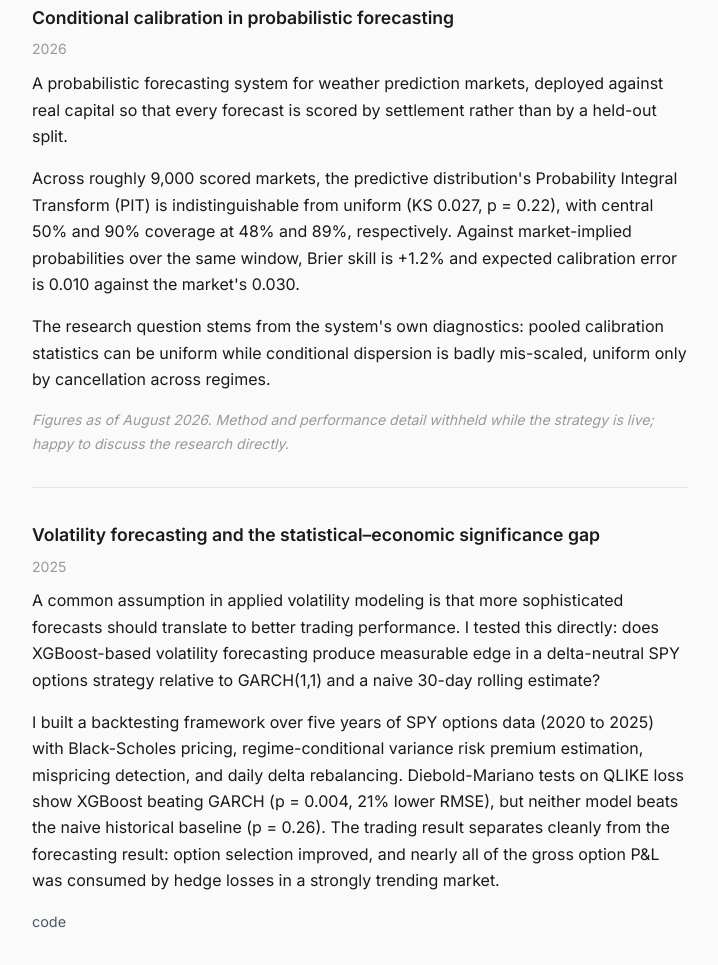
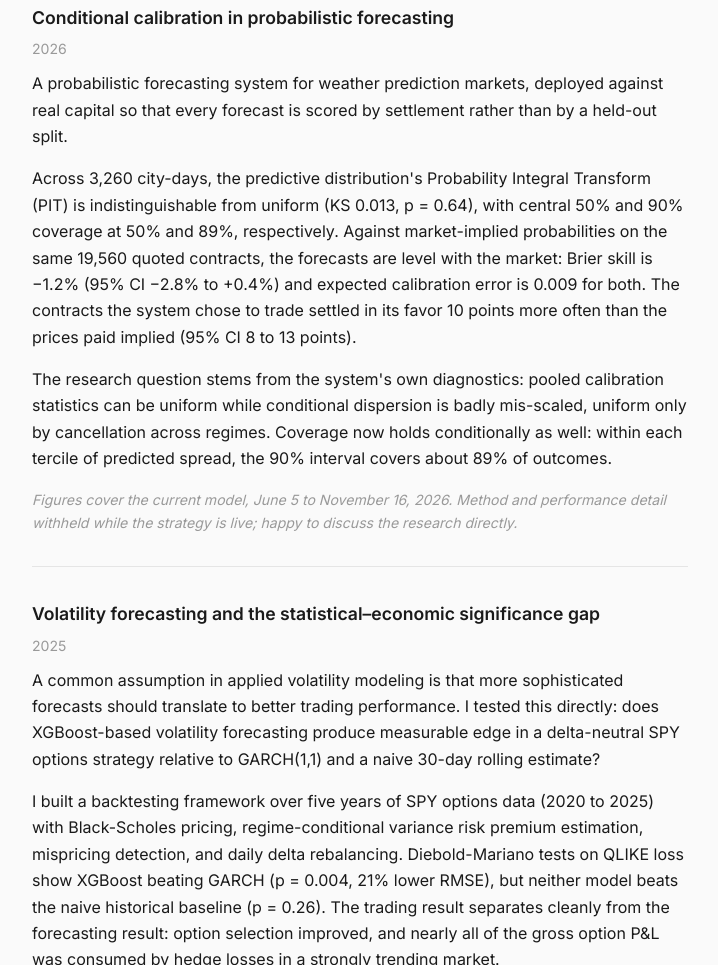
Before and after one commit to Oalkhadra/oalkhadra.github.io, a plain HTML site: page research.html in a window 1280 px wide. Shown: the part 1274-2239 px from the top of the page, without its empty margins (280-998 px from the left). Drawn offline with Linux system fonts and the light colour scheme.

Commit message:
Revise research article content and statistics
Updated the text in the research article section to reflect new findings and corrected statistical details.

```diff
--- a/research.html
+++ b/research.html
@@ -117,18 +117,22 @@
             settlement rather than by a held-out split.
           </p>
           <p>
-            Across roughly 9,000 scored markets, the predictive distribution's Probability Integral Transform (PIT)
-            is indistinguishable from uniform (KS 0.027, p = 0.22), with central 50% and 90%
-            coverage at 48% and 89%, respectively. Against market-implied probabilities
-            over the same window, Brier skill is +1.2% and expected calibration error is 0.010
-            against the market's 0.030.
+            Across 3,260 city-days, the predictive distribution's Probability Integral Transform (PIT)
+            is indistinguishable from uniform (KS 0.013, p = 0.64), with central 50% and 90%
+            coverage at 50% and 89%, respectively. Against market-implied probabilities
+            on the same 19,560 quoted contracts, the forecasts are level with the market: Brier skill
+            is &minus;1.2% (95% CI &minus;2.8% to +0.4%) and expected calibration error is 0.009 for both.
+            The contracts the system chose to trade settled in its favor 10 points more often than
+            the prices paid implied (95% CI 8 to 13 points).
           </p>
           <p>
             The research question stems from the system's own diagnostics:
             pooled calibration statistics can be uniform while conditional
             dispersion is badly mis-scaled, uniform only by cancellation across regimes.
+            Coverage now holds conditionally as well: within each tercile of predicted spread,
+            the 90% interval covers about 89% of outcomes.
           </p>
-          <p class="work-note"><em>Figures as of August 2026. Method and performance detail withheld while the strategy is live; happy to discuss the research directly.</em></p>
+          <p class="work-note"><em>Figures cover the current model, June 5 to November 16, 2026. Method and performance detail withheld while the strategy is live; happy to discuss the research directly.</em></p>
         </article>
 
         <article class="work-item">
```
